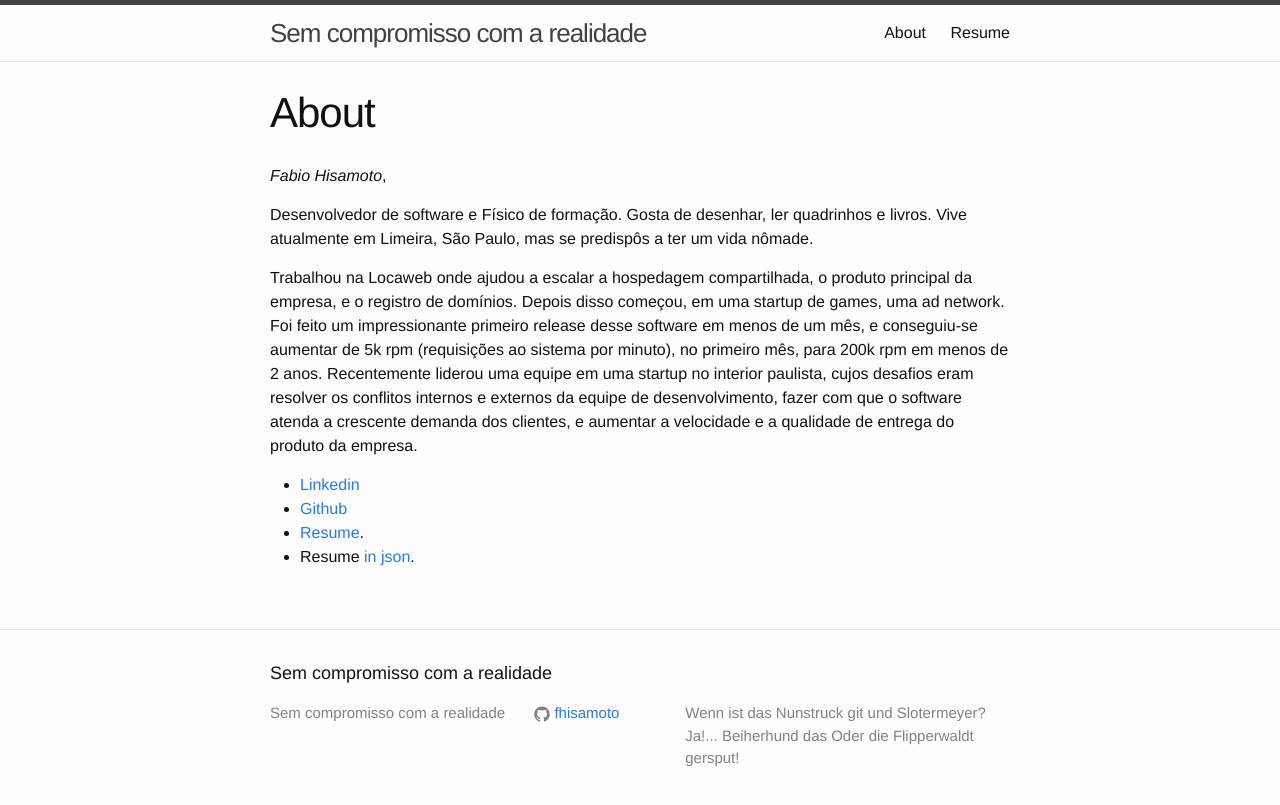
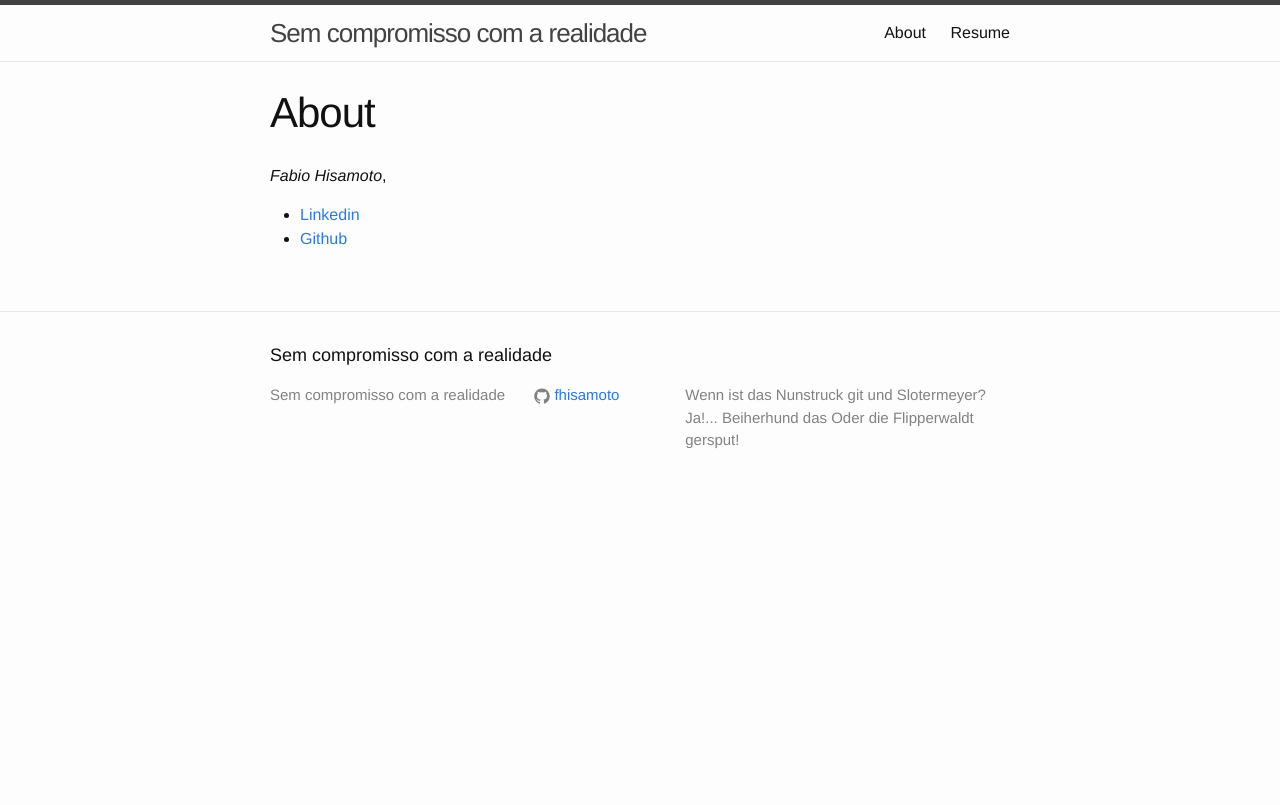
Before and after one commit to fhisamoto/kuririn, a Jekyll site: the page built from about.md, in a window 1280 px wide. Shown: the top 805 px of the page. Built offline with Jekyll 4.4.1, drawn with Linux system fonts in a browser that asks for light colours; nearby versions of some CDN libraries.

Commit message:
Removes about.

```diff
--- a/about.md
+++ b/about.md
@@ -6,11 +6,5 @@ permalink: /about/
 
 *Fabio Hisamoto*,
 
-Desenvolvedor de software e Físico de formação. Gosta de desenhar, ler quadrinhos e livros. Vive atualmente em Limeira, São Paulo, mas se predispôs a ter um vida nômade.
-
-Trabalhou na Locaweb onde ajudou a escalar a hospedagem compartilhada, o produto principal da empresa, e o registro de domínios. Depois disso começou, em uma startup de games, uma ad network. Foi feito um impressionante primeiro release desse software em menos de um mês, e conseguiu-se aumentar de 5k rpm (requisições ao sistema por minuto), no primeiro mês, para 200k rpm em menos de 2 anos. Recentemente liderou uma equipe em uma startup no interior paulista, cujos desafios eram resolver os conflitos internos e externos da equipe de desenvolvimento, fazer com que o software atenda a crescente demanda dos clientes, e aumentar a velocidade e a qualidade de entrega do produto da empresa.
-
 - [Linkedin](https://www.linkedin.com/in/fhisamoto)
 - [Github](https://github.com/fhisamoto)
-- [Resume](/resume).
-- Resume [in json](/data/cv.json).
```
